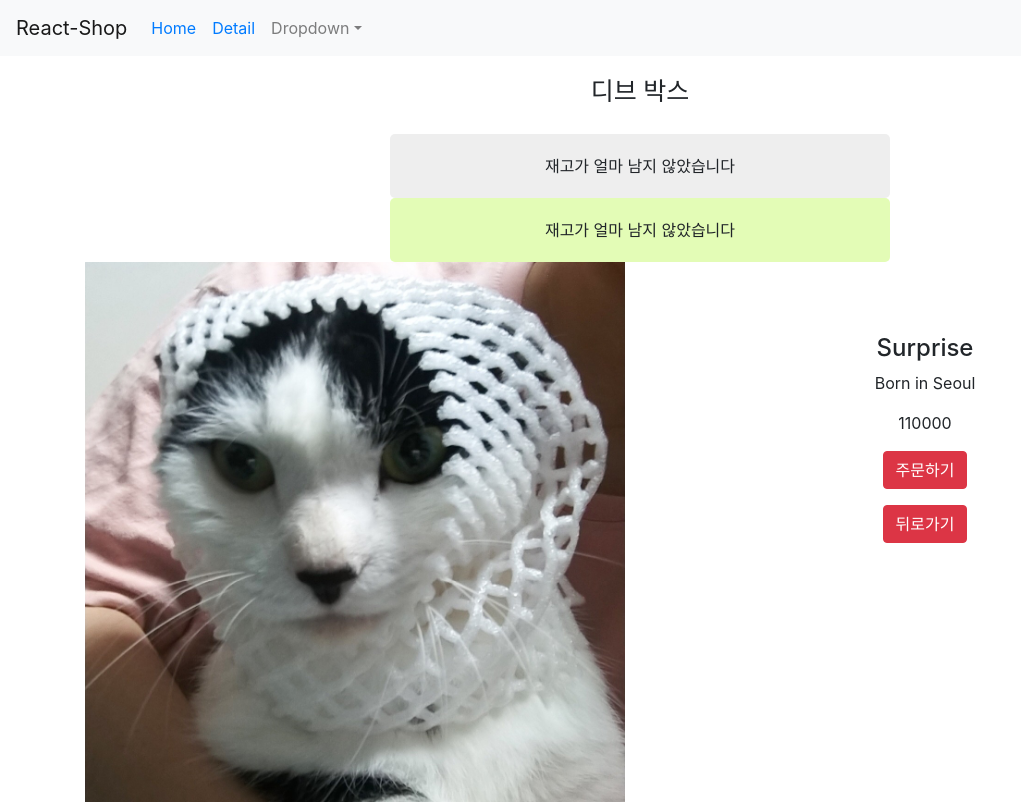
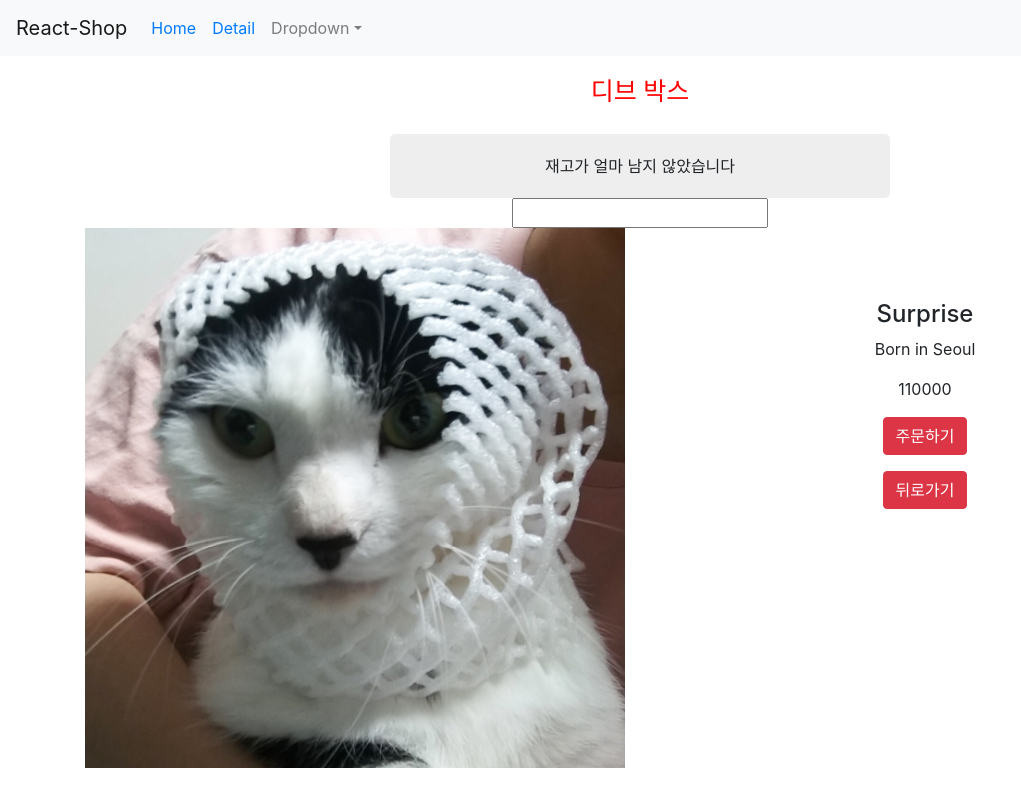
Before and after one commit to hyed3/reactShop, a React (Create React App) app: page /detail/1 in a window 1280 px wide. Shown: the whole page, without its empty margins (0-1021 px from the left). Built offline with nearby package versions, Linux system fonts and the light colour scheme.

Commit message:
useEffect,setTimeout 사용

```diff
--- a/src/Detail.js
+++ b/src/Detail.js
@@ -1,4 +1,4 @@
-import React from 'react'; //꼭 써야됨
+import React, { useEffect, useState } from 'react'; //꼭 써야됨
 import { useHistory, useParams } from 'react-router';
 import styled from 'styled-components';
 import './Detail.scss';
@@ -11,7 +11,13 @@ let 박스 = styled.div`
 let 제목 = styled.h4`
   font-size : 25px;
   color : ${props => props.색상}
+
 `;
+
+
+
+
+
 
 function Detail(props){ //props로 받지 않고 app.js에서 해당 데이터를 복사해서 이 안에 넣어도 됨
                         //but 중요한 데이터는 App.js 안에 넣어두는게 국룰임
@@ -20,17 +26,48 @@ function Detail(props){ //props로 받지 않고 app.js에서 해당 데이터
     let { id }  = useParams();
      /* ㄴex) let {id,id2,id3} =useParms(); */
 
+     let [alert,alert변경] = useState(true);
+      let [값,값변경] =useState(''); // 초기값 '' 넣어주기
+
+
+    useEffect(()=>{ //컴포넌트가 mount,update이 될때 특정코드를 실행할수있음
+    //useEffect는 여러개 만들어도 상관없지만 순차적으로 진행된다
+
+     let 타이머 = setTimeout(()=>{ alert변경(false) },2000);
+     //타이머는 꼭 사용하고 종료 해주어야한다
+     // return ()=>{ clearTimeout(타이머) }
+     // 아래 return을 이런식으로 사용하면됨
+     console.log('안녕');
+
+      return function 어쩌구(){//컴포넌트(여기서는 Detail)가 사라질때 코드를 실행시킬수 있음
+
+     }
+
+    },[alert]);  //alert라는 state가 변경이 될때만 실행이된다 더 추가하려면 -> [a,b,c,d]
+    // 빈 []을 넣으면 <Detail> 등장시 한번 실행하고 끝남
+
+
     return(
         <div className ="container">
         <박스>
-        <제목 clssName="red">디브 박스</제목>
+        <제목 className="red">디브 박스</제목>
         </박스>
         <div className="my-alert">
           <p>재고가 얼마 남지 않았습니다</p>
         </div>
-        <div className="my-alertred">
-          <p>재고가 얼마 남지 않았습니다</p>
-        </div>
+
+        { 값 }
+        <input onChange={(e)=>{ 값변경(e.target.value) }}/>  {/* 이벤트 추가하려면 e  */}
+        {//if 대신 3항 연산자
+        alert == true
+        ?(
+          <div className="my-alertred">
+         <p>재고가 얼마 남지 않았습니다</p>
+         </div>
+        )
+        : null // 아무것도 남기고 싶지않을때 null
+        }
+
         <div className="row">
           <div className="col-md-6">
             <img src ={"/images/"+props.상품[id].id+".JPG"} width="100%"/>
```
